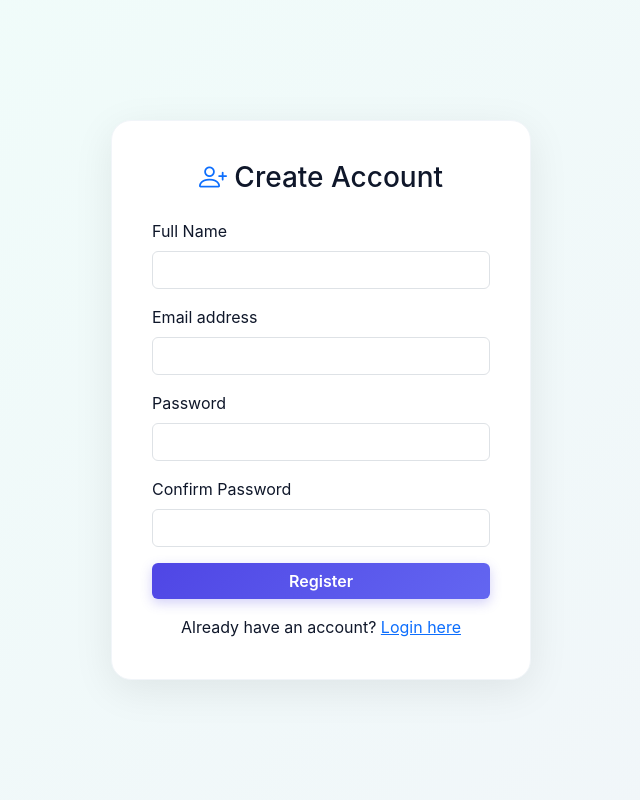
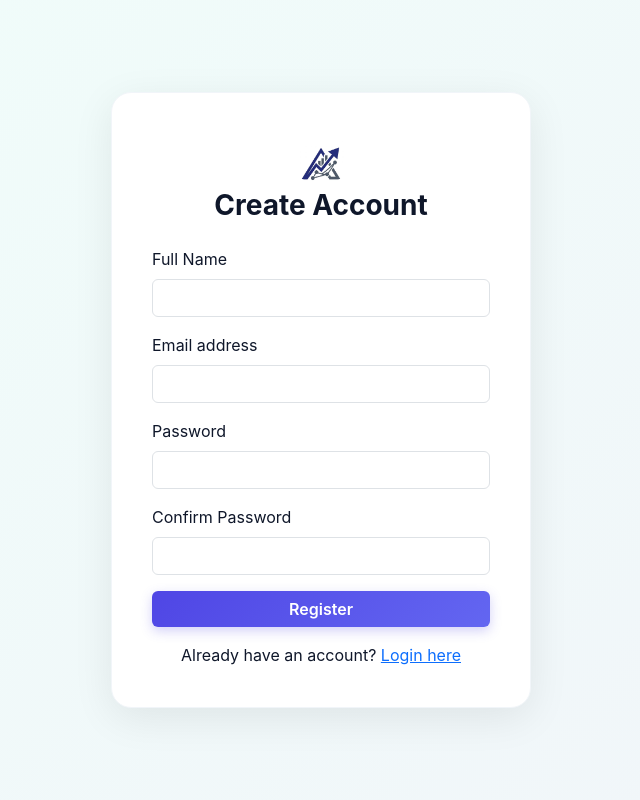
Before and after one commit to sanjankumar540/Ai-based-business-advisor-chatbot, a Flask app: page /register in a window 1280 px wide. Shown: the whole page, without its empty margins (319-959 px from the left). Run offline with Flask 3, Linux system fonts and the light colour scheme.

Commit message:
added logo

```diff
--- a/templates/base.html
+++ b/templates/base.html
@@ -14,7 +14,7 @@
 <div class="app-wrapper">
   <nav class="sidebar">
     <div class="sidebar-brand">
-      <i class="bi bi-robot"></i> <span>Biz Assistant</span>
+      <img src="{{ url_for('static', filename='img/logo.jpg') }}" alt="Logo" style="height: 32px; width: 32px; border-radius: 8px; object-fit: cover;"> <span>Biz Assistant</span>
     </div>
     <ul class="sidebar-nav">
       <li><a href="{{ url_for('dashboard.dashboard_home') }}"><i class="bi bi-speedometer2"></i> Dashboard</a></li>
--- a/templates/chatbot.html
+++ b/templates/chatbot.html
@@ -29,7 +29,7 @@
       {% if not messages %}
         <div class="chat-empty-state mt-4">
           <div class="mb-4">
-            <i class="bi bi-robot text-primary mb-3" style="font-size: 3rem;"></i>
+            <img src="{{ url_for('static', filename='img/logo.jpg') }}" alt="Logo" style="height: 64px; width: 64px; border-radius: 16px; object-fit: cover; margin-bottom: 1rem;">
             <h3 class="fw-bold">How can I help you today?</h3>
             <p class="text-muted">I am your dedicated AI Business Consultant. Here is what I can do for you:</p>
           </div>
--- a/templates/index.html
+++ b/templates/index.html
@@ -3,7 +3,7 @@
 {% block public_content %}
 <div class="landing-hero">
   <div class="container text-center py-5">
-    <i class="bi bi-robot display-1 text-primary"></i>
+    <img src="{{ url_for('static', filename='img/logo.jpg') }}" alt="Logo" style="height: 100px; width: auto; object-fit: contain; margin-bottom: 1rem; border-radius: 12px; mix-blend-mode: multiply;">
     <h1 class="mt-3 fw-bold">AI-Powered Business Entrepreneur Assistant</h1>
     <p class="lead text-muted mx-auto" style="max-width: 640px;">
       A Business Decision Support System — not just a chatbot. Get a real financial
--- a/templates/register.html
+++ b/templates/register.html
@@ -3,7 +3,10 @@
 {% block public_content %}
 <div class="auth-wrapper">
   <div class="auth-card">
-    <h3 class="text-center mb-4"><i class="bi bi-person-plus text-primary"></i> Create Account</h3>
+    <div class="text-center mb-4">
+      <img src="{{ url_for('static', filename='img/logo.jpg') }}" alt="Logo" style="height: 48px; width: 48px; border-radius: 12px; object-fit: cover;">
+      <h3 class="mt-2 fw-bold">Create Account</h3>
+    </div>
     <form method="POST" action="{{ url_for('auth.register') }}">
       <div class="mb-3">
         <label class="form-label">Full Name</label>
```
Also changed, not shown: templates/login.html (+5 -2 lines), static/img/logo.jpg (added).
